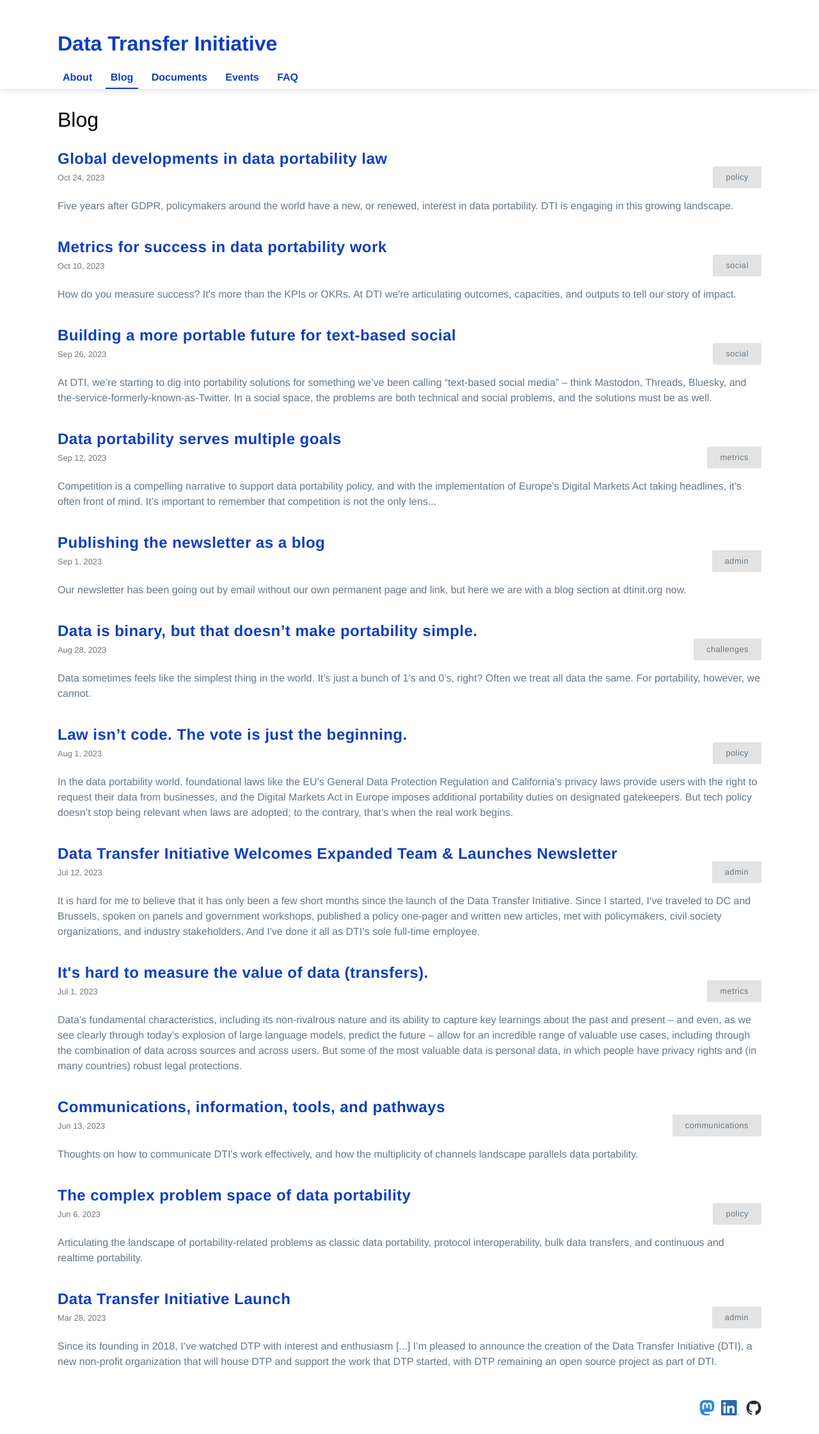
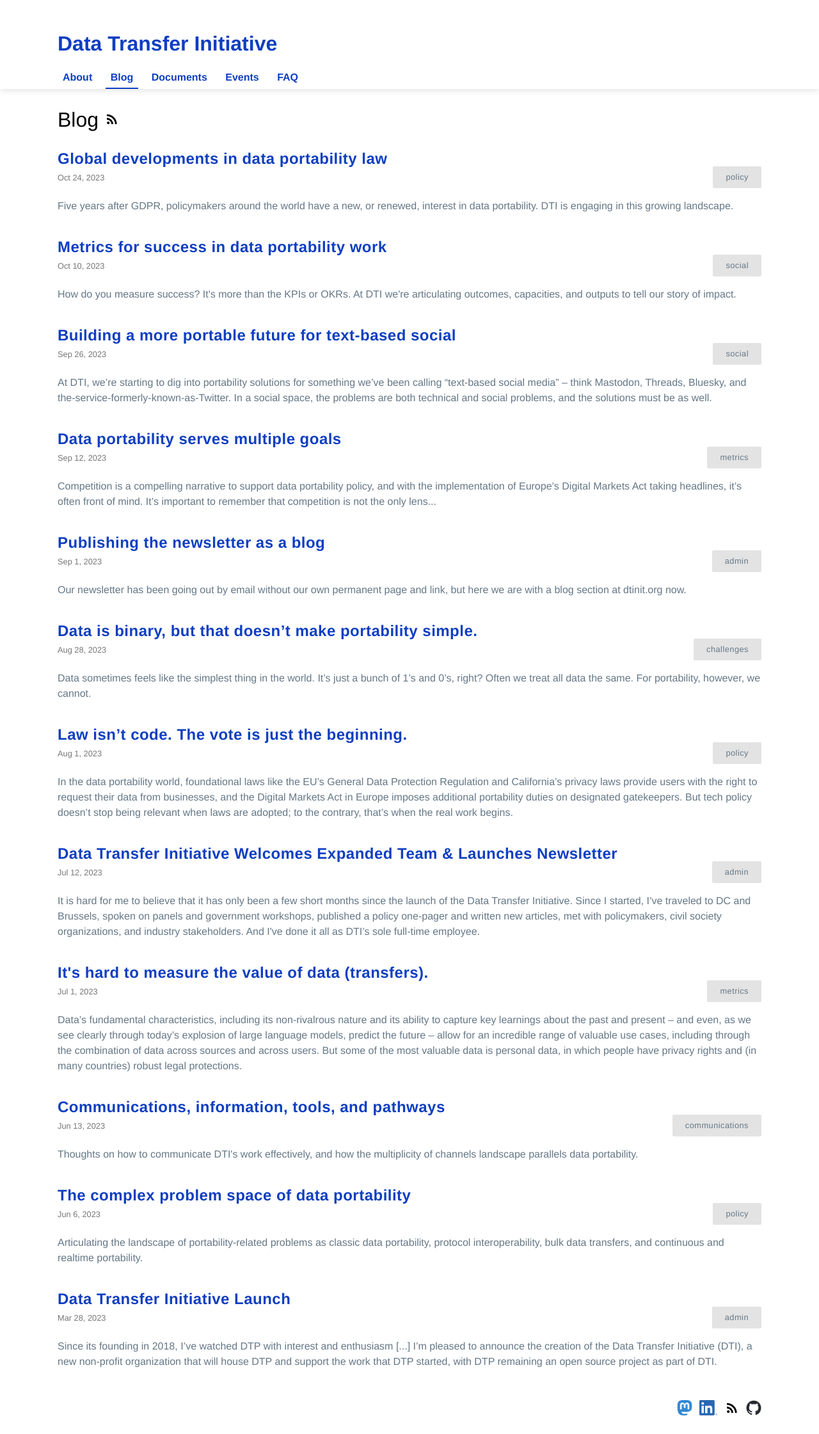
Before and after one commit to dtinit/dtinit.github.io, a Jekyll site: the page built from blog/index.md, in a window 1280 px wide. Shown: the whole page at 64% size. Built offline with Jekyll 4.4.1, drawn with Linux system fonts in a browser that asks for light colours; our own code applies the rules of GitHub Pages for plain Markdown files.

Commit message:
Adds RSS feed and feed icon to blog

```diff
--- a/Gemfile
+++ b/Gemfile
@@ -2,3 +2,4 @@ source 'https://rubygems.org'
 gem 'github-pages', group: :jekyll_plugins
 
 gem "webrick", "~> 1.8"
+gem 'jekyll-feed'
--- a/_config.yml
+++ b/_config.yml
@@ -22,3 +22,6 @@ collections:
     layout: post
     output: true
     permalink: /blog/:year/:month/:day/:title
+
+plugins:
+  - jekyll-feed
--- a/_includes/social-media-icons.html
+++ b/_includes/social-media-icons.html
@@ -4,6 +4,9 @@
 <a class ="socialIcon" rel="me" href="https://www.linkedin.com/company/data-transfer-initiative/" target="blank">
   <img height="24px" src="/images/linkedIn-icon.png" alt="Blue square with the word 'in' that represents the social media service LinkedIn"/>
 </a>
+<a class="socialIcon" rel="me" href="/feed.xml" target="_blank">
+  <img height="24px" src="/images/rss+feed+24px.png" alt="The abstract icon with radiating quarter-rings that means transmission or feed"/>
+</a>
 <a class="socialIcon" href="https://github.com/dtinit" target="blank" rel="noopener nofollow me">
   <img height="24px" src="/images/github-mark.png" alt="The round black-and-white Invertocat logo representing GitHub" />
 </a>
--- a/blog/index.md
+++ b/blog/index.md
@@ -1,4 +1,7 @@
-# Blog
+<h1>Blog&nbsp;<a class="socialIcon" rel="me" href="/feed.xml" target="_blank">
+  <img height="24px" src="/images/rss+feed+24px.png" alt="The abstract icon with radiating quarter-rings that means transmission or feed"/>
+</a></h1>
+
 
 {% for post in site.posts %}
   <article class="section">
```
Also changed, not shown: Gemfile.lock, images/rss+feed+24px.png (added).
